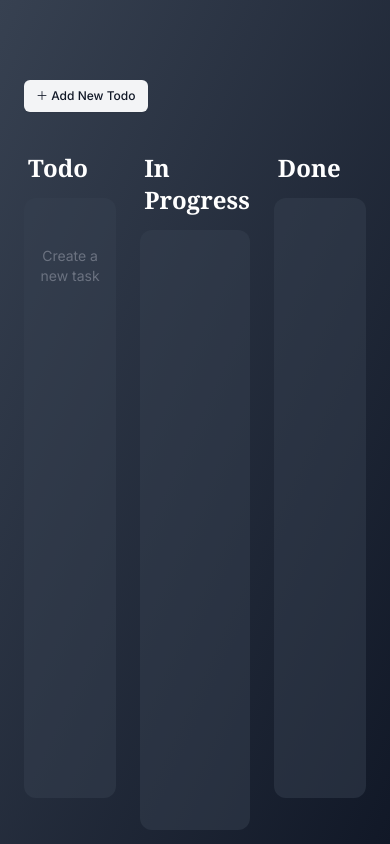
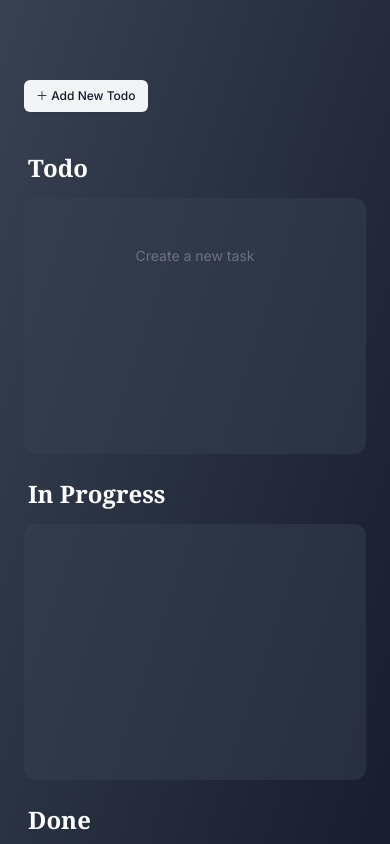
Before and after one commit to suriya-work/next-zustand, a Next.js app: page / in a window 390 px wide. Shown: the top 844 px of the page. Built offline with nearby package versions, Linux system fonts and the light colour scheme.

Commit message:
fixed bog

```diff
--- a/src/app/page.tsx
+++ b/src/app/page.tsx
@@ -2,10 +2,10 @@ import Columns from '@/components/columns'
 
 export default function Home() {
   return (
-    <section className='flex min-h-screen  bg-gradient-to-br from-gray-700 to-gray-900 py-20 text-white'>
-      <div className='mx-auto w-full max-w-7xl px-6'>
+    <section className="flex  min-h-screen  bg-gradient-to-br from-gray-700 to-gray-900 py-20 text-white">
+      <div className="mx-auto w-full max-w-7xl px-6">
         <Columns />
       </div>
     </section>
-  )
+  );
 }
--- a/src/components/column.tsx
+++ b/src/components/column.tsx
@@ -34,32 +34,32 @@ export default function Column({
   }
 
   return (
-    <section className='h-[600px] flex-1'>
-      <h2 className='ml-1 font-serif text-2xl font-semibold'>{title}</h2>
+    <section className="h-auto flex-1">
+      <h2 className="ml-1 font-serif text-2xl font-semibold">{title}</h2>
 
       <div
-        className='mt-3.5 h-full w-full rounded-xl bg-gray-700/50 p-4'
+        className="mt-3.5 h-full w-full rounded-xl bg-gray-700/50 p-4"
         onDrop={handleDrop}
-        onDragOver={e => e.preventDefault()}
+        onDragOver={(e) => e.preventDefault()}
       >
-        <div className='flex flex-col gap-4'>
-          {filteredTasks.map(task => (
+        <div className="flex flex-col gap-4 min-h-56">
+          {filteredTasks.map((task) => (
             <Task key={task.id} {...task} />
           ))}
 
-          {filteredTasks.length === 0 && status === 'TODO' && (
-            <div className='mt-8 text-center text-sm text-gray-500'>
+          {filteredTasks.length === 0 && status === "TODO" && (
+            <div className="mt-8 text-center text-sm text-gray-500">
               <p>Create a new task</p>
             </div>
           )}
 
-          {tasks.length && filteredTasks.length === 0 && status !== 'TODO' ? (
-            <div className='mt-8 text-center text-sm text-gray-500'>
+          {tasks.length && filteredTasks.length === 0 && status !== "TODO" ? (
+            <div className="mt-8 text-center text-sm text-gray-500">
               <p>Drag your tasks here</p>
             </div>
           ) : null}
         </div>
       </div>
     </section>
-  )
+  );
 }
--- a/src/components/columns.tsx
+++ b/src/components/columns.tsx
@@ -5,11 +5,11 @@ export default function Columns() {
   return (
     <div>
       <NewTodoDialog />
-      <section className='mt-10 flex gap-6 lg:gap-12'>
-        <Column title='Todo' status='TODO' />
-        <Column title='In Progress' status='IN_PROGRESS' />
-        <Column title='Done' status='DONE' />
+      <section className="mt-10 flex md:flex-row flex-col gap-6 lg:gap-12">
+        <Column title="Todo" status="TODO" />
+        <Column title="In Progress" status="IN_PROGRESS" />
+        <Column title="Done" status="DONE" />
       </section>
     </div>
-  )
+  );
 }
```
